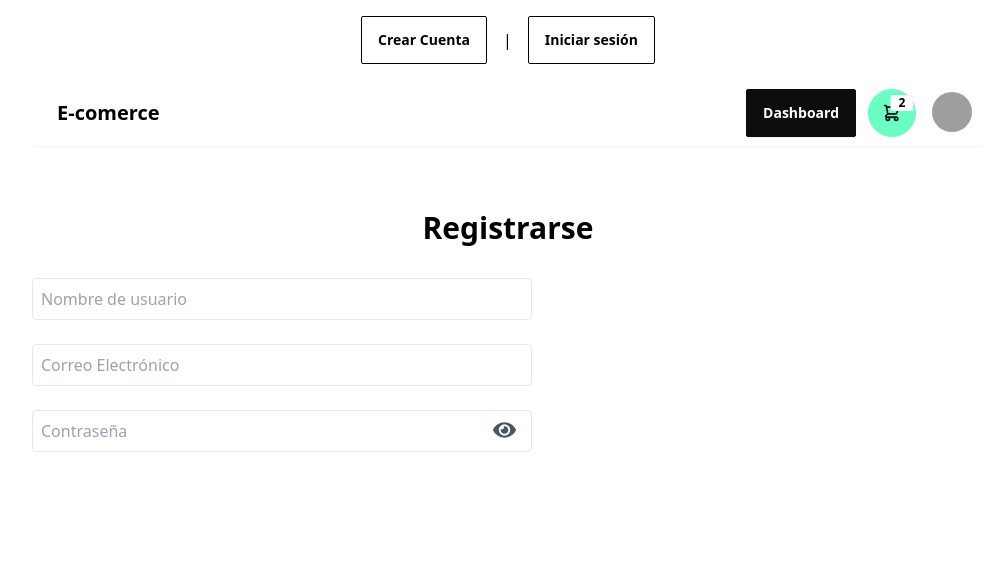
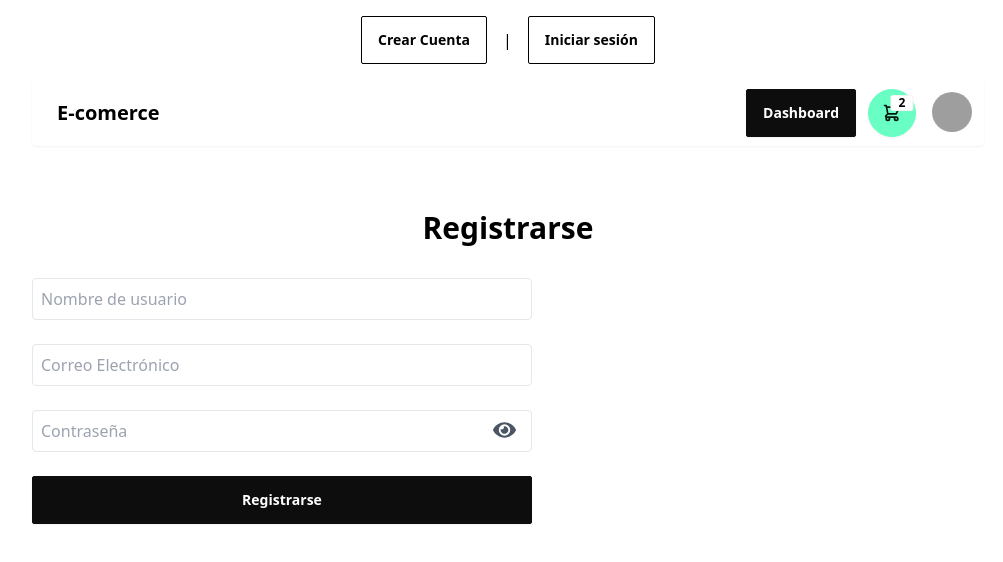
Before and after one commit to wizzard95/ecomerce, a React (Vite) app in the folder FRONT/: page /register in a window 1280 px wide. Shown: the top 562 px of the page, without its empty margins (132-1135 px from the left). Built offline with nearby package versions, Linux system fonts and the light colour scheme; grey boxes are pictures that could not be loaded.

Commit message:
config|ui: agregar boton de registrarse y agregar el reseteo o limpieza de los inputs cuando se aprete el boton

```diff
--- a/FRONT/src/components/Register/RegisterForm.jsx
+++ b/FRONT/src/components/Register/RegisterForm.jsx
@@ -16,6 +16,8 @@ const RegisterForm = () => {
 
     const onSubmit = (data) => {
         // ? registrando al usuario
+        console.log(data)
+        reset()
     }
 
     return (
@@ -132,6 +134,9 @@ const RegisterForm = () => {
                     </p>
                 )}
             </div>
+            <button className="btn btn-primary" type="submit">
+                Registrarse
+            </button>
         </form>
     )
 }
```
